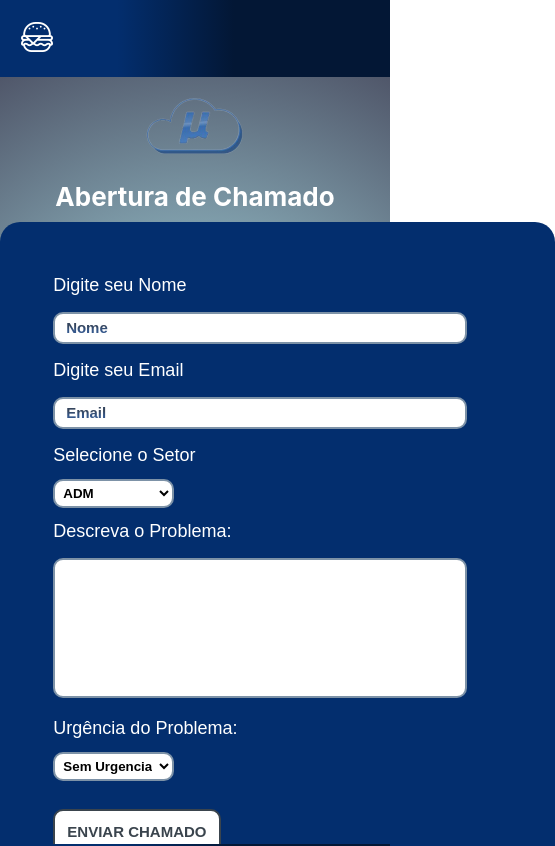
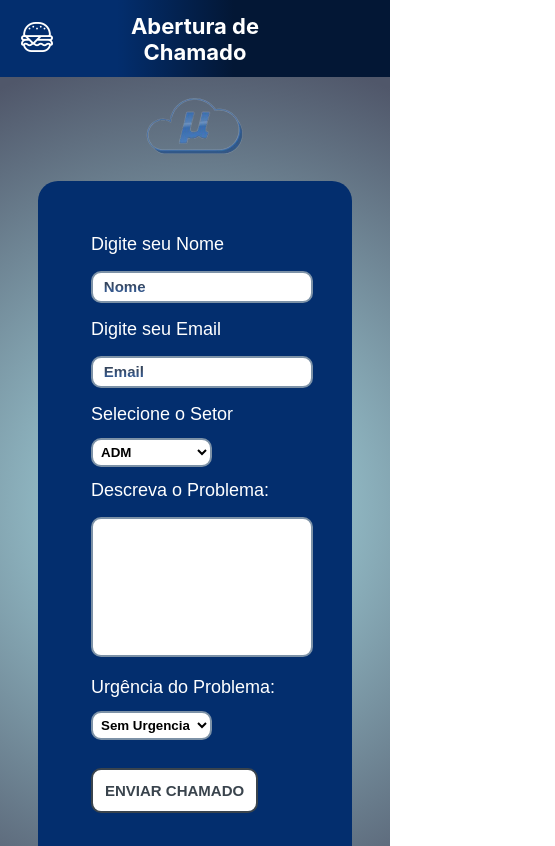
Before and after one commit to gvfirmeza/react, a React (Create React App) app in the folder react-app/: page /Abertura in a window 390 px wide. Shown: the top 846 px of the page, 555 px wide, since content can reach past the window. Built offline with nearby package versions, Linux system fonts and the light colour scheme.

Commit message:
mais responsividade!!!!

```diff
--- a/react-app/src/components/Abertura/Abertura1.jsx
+++ b/react-app/src/components/Abertura/Abertura1.jsx
@@ -10,10 +10,14 @@ const Abertura1 = () => (
         <form>
           {/* nome*/}
           <label for="Nome">Digite seu Nome</label>
+          <br />
             <input type="text" placeholder="Nome" name="name" />
+            <br />
           {/* email*/}
           <label for="email">Digite seu Email</label>
+          <br />
             <input type="email" placeholder="Email" name="email" />
+            <br />
             {/* setor*/}
           <label for="Setor">Selecione o Setor</label>
           <br />
--- a/react-app/src/components/Abertura/style_abertura.js
+++ b/react-app/src/components/Abertura/style_abertura.js
@@ -10,7 +10,19 @@ const DivAbertura = styled.div`
     color: white;
     width: 28rem;
     margin: 0 auto;
-    margin-bottom: 2em;
+
+    @media (max-width: 650px){
+        width: 20rem;
+        }
+        @media (max-width: 555px){
+        width: 15rem;
+        }
+        @media (max-width: 450px){
+        width: 13rem;
+        }
+        @media (max-width: 360px){
+        width: 10rem;
+        }
 
     label {
         padding-bottom: 1em;
@@ -32,6 +44,19 @@ const DivAbertura = styled.div`
         margin-bottom: 1em;
         margin-top: 1em;
         width: 25em;
+
+        @media (max-width: 650px){
+        width: 20rem;
+        }
+        @media (max-width: 555px){
+        width: 15rem;
+        }
+        @media (max-width: 450px){
+        width: 13rem;
+        }
+        @media (max-width: 360px){
+        width: 10rem;
+        }
     }
 
     input::placeholder{
@@ -85,6 +110,21 @@ const DivAbertura = styled.div`
         margin-bottom: 1em;
         margin-top: 1em;
         width: 25em;
+
+        @media (max-width: 650px){
+        width: 20rem;
+        }
+        @media (max-width: 555px){
+        width: 15rem;
+        }
+        @media (max-width: 450px){
+        width: 13rem;
+        }
+        @media (max-width: 360px){
+        width: 10rem;
+        }
+
+
     }
     `
 
--- a/react-app/src/pages/style.js
+++ b/react-app/src/pages/style.js
@@ -5,12 +5,23 @@ const Titulo = styled.h2 `
     font-size: 32px;
     margin-top: 0;
     margin-bottom: 10px;
+    text-align: center;
+
+    @media (max-width: 555px) {
+    display: flex;
+    justify-content: center;
+    position: absolute;
+    top: 0.6em;
+    left: 50%;
+    transform: translateX(-50%);
+    font-size: 23px;
+  }
 
     @media (max-width:425px){
-        font-size: 26px;
+        font-size: 22px;
     }
     @media (max-width:360px){
-        font-size: 22px;
+        font-size: 21px;
     }
 `;
 
@@ -19,6 +30,10 @@ const Fundo = styled.div `
     background: radial-gradient(circle, rgba(167,218,226,1) 6%, rgba(80,87,106,1) 85%);
     height: 100vh;
     user-select: none;
+
+    @media (max-width: 650px){
+        height: 120vh;
+    }
 `;
 
 const Ancora = styled.a `
```
Also changed, not shown: react-app/src/components/Footer/style.js (+0 -9 lines).
